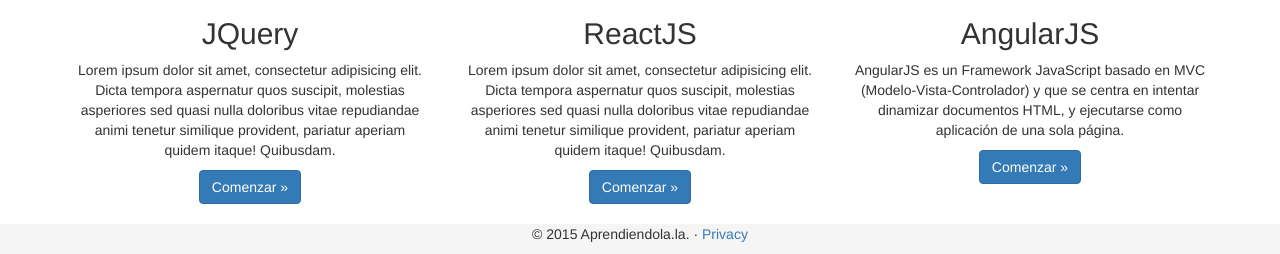
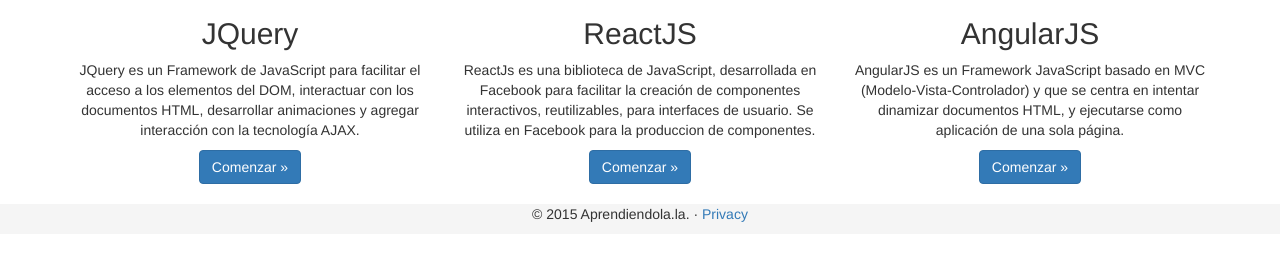
Before and after one commit to luisramirezcoronado/Aprendiendo.la, a plain HTML site: page index.html in a window 1280 px wide. Shown: the part 1181-1435 px from the top of the page. Drawn offline with Linux system fonts and the light colour scheme.

Commit message:
Conceptos Terminados

```diff
--- a/index.html
+++ b/index.html
@@ -19,7 +19,7 @@
 						<span class="icon-bar"></span>
 						<span class="icon-bar"></span>
 					</button>
-					<span class="navbar-brand">< Aprendiendo.la/></span>
+					<span class="navbar-brand">< Aprendiendo.la /></span>
 				</div>
 
 				<!-- Collect the nav links, forms, and other content for toggling -->
@@ -124,7 +124,7 @@
 						<center>
 							<img class="img-circle" src="imgs/jquery.jpg" alt="" width="140" height="140">
 							<h2>JQuery</h2>
-							<p>Lorem ipsum dolor sit amet, consectetur adipisicing elit. Dicta tempora aspernatur quos suscipit, molestias asperiores sed quasi nulla doloribus vitae repudiandae animi tenetur similique provident, pariatur aperiam quidem itaque! Quibusdam.</p>
+							<p>JQuery es un Framework de JavaScript para facilitar el acceso a los elementos del DOM, interactuar con los documentos HTML, desarrollar animaciones y agregar interacción con la tecnología AJAX.</p>
 							<a href="#" class="btn btn-primary">Comenzar &raquo;</a>
 						</center>
 					</div>
@@ -132,7 +132,7 @@
 						<center>
 							<img class="img-rounded" src="imgs/react.png" alt="" width="140" height="140">
 							<h2>ReactJS</h2>
-							<p>Lorem ipsum dolor sit amet, consectetur adipisicing elit. Dicta tempora aspernatur quos suscipit, molestias asperiores sed quasi nulla doloribus vitae repudiandae animi tenetur similique provident, pariatur aperiam quidem itaque! Quibusdam.</p>
+							<p>ReactJs es una biblioteca de JavaScript, desarrollada en Facebook para facilitar la creación de componentes interactivos, reutilizables, para interfaces de usuario. Se utiliza en Facebook para la produccion de componentes.</p>
 							<a href="#" class="btn btn-primary">Comenzar &raquo;</a>
 						</center>
 					</div>
```
